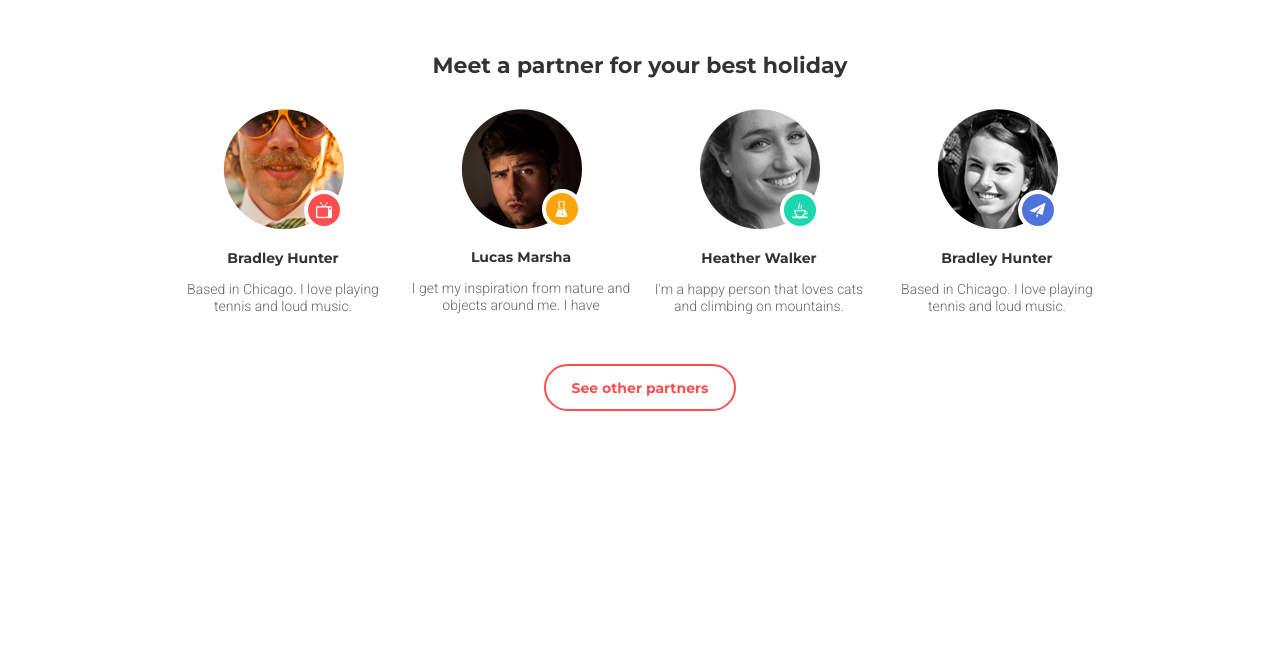
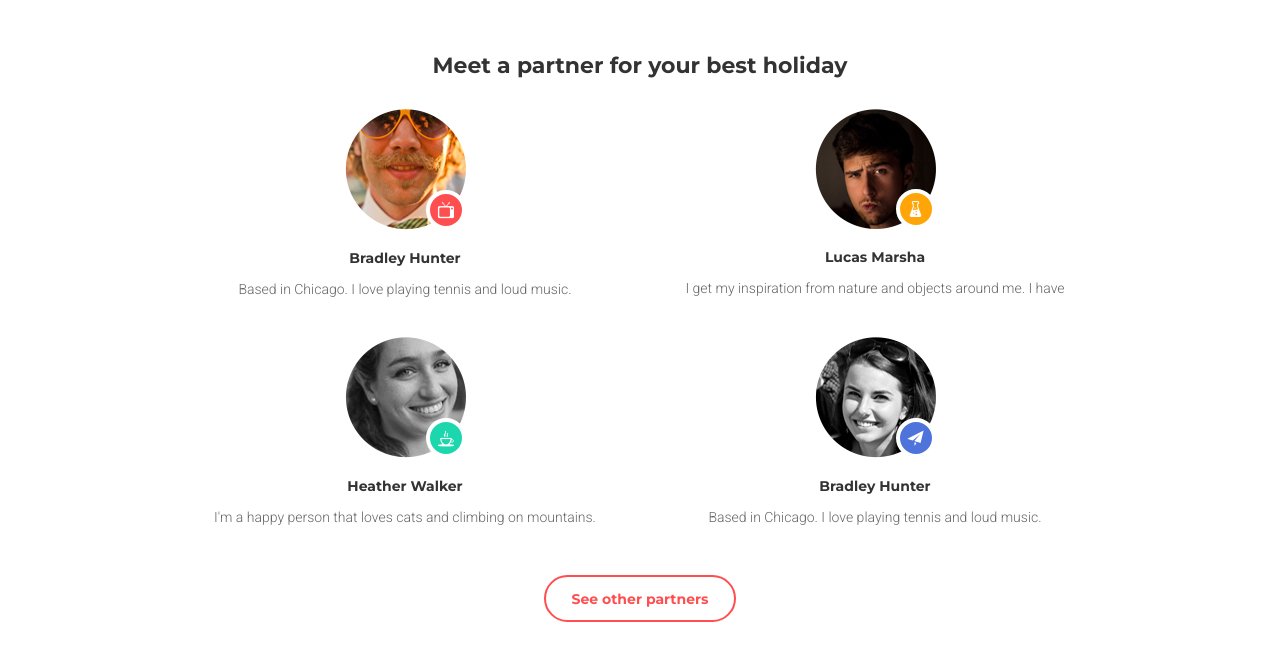
Before and after one commit to Mariia2505/goit-fe-course, a plain HTML site: page module-9/index.html in a window 1280 px wide. Shown: the part 534-1194 px from the top of the page. Before the commit the page ends 1017 px from the top, so only its background shows below. Drawn offline with Linux system fonts and the light colour scheme.

Commit message:
corrected 9th hw

```diff
--- a/module-9/index.html
+++ b/module-9/index.html
@@ -13,8 +13,6 @@
   <link rel="stylesheet" href="css/media.css">
 </head>
 <body>
-  <!-- <div class="wrapper"> -->
-
     <header>
 
         <div class="container">
@@ -39,13 +37,7 @@
 
             <div class="col-12">
               <h2 class="header-caption">Share your holiday dreams</h2>
-            </div>
-
-            <div class="col-12">
               <p class="header-descr">And find the perfect partner to fullfill it</p>
-            </div>
-
-            <div class="col-12">
               <button class="header-button">Find your holiday partner</button>
             </div>
 
@@ -64,44 +56,39 @@
             </div>
           </div>
 
-          <div class="row">
-            <div class="col-12">
-              <ul class="partners-list">
-                <li class="partner">
+            <div class="row partners-list">
+              <div class="col-12 col-md-6 col-lg-3 partner">
                 <div class="image-wrapper tv-icon">
                   <img src="img/partners/partner-1.png" alt="">
                 </div>
 
                 <p class="partner-name">Bradley Hunter</p>
                 <p class="partner-about">Based in Chicago. I love playing tennis and loud music.</p>
-                </li>
+              </div>
 
-                <li class="partner">
+              <div class="col-12 col-md-6 col-lg-3 partner">
                 <div class="image-wrapper glass-icon">
                     <img src="img/partners/partner-2.png" alt="">
                 </div>
                 <p class="partner-name">Lucas Marsha</p>
                 <p class="partner-about">I get my inspiration from nature and objects around me. I have </p>
-                </li>
+              </div>
 
-                <li class="partner">
+              <div class="col-12 col-md-6 col-lg-3 partner">
                 <div class="image-wrapper cup-icon">
                   <img src="img/partners/partner-3.png" alt="">
                 </div>
                 <p class="partner-name">Heather Walker</p>
                 <p class="partner-about">I'm a happy person that loves cats and climbing on mountains. </p>
-                </li>
+              </div>
 
-                <li class="partner">
+              <div class="col-12 col-md-6 col-lg-3 partner">
                 <div class="image-wrapper telegram-icon">
                   <img src="img/partners/partner-4.png" alt="">
                 </div>
                 <p class="partner-name">Bradley Hunter</p>
                 <p class="partner-about">Based in Chicago. I love playing tennis and loud music.</p>
-                </li>
-              </ul>
               </div>
-
             </div>
 
           <div class="row">
@@ -113,16 +100,7 @@
 
           </section>
 
-
-
-
-
-
-
-
     </main>
-
-      <!-- </div> -->
 
     </body>
     </html>
```
Lines whose indentation alone changed are shown as unchanged.
